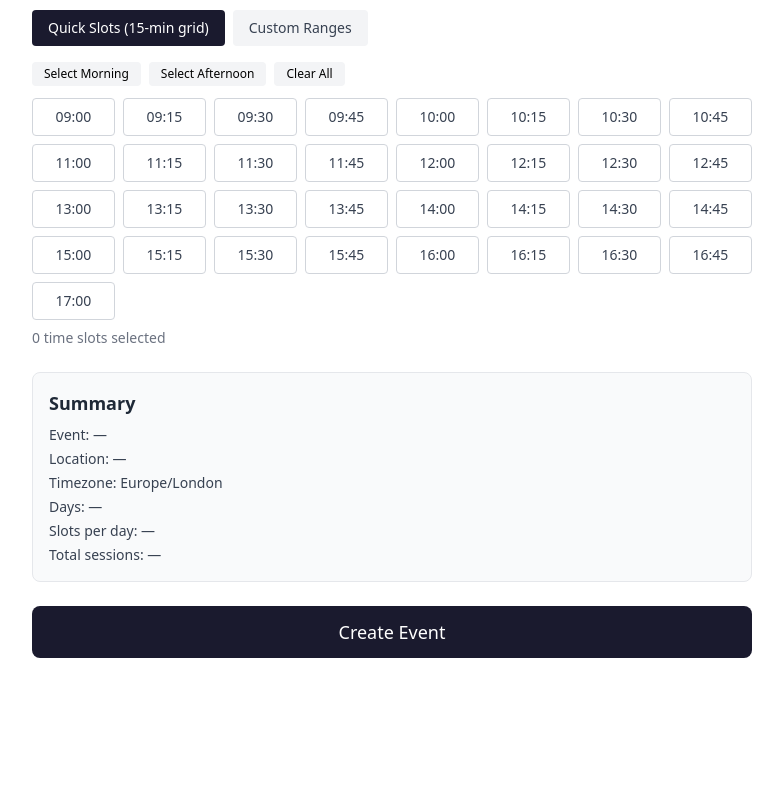
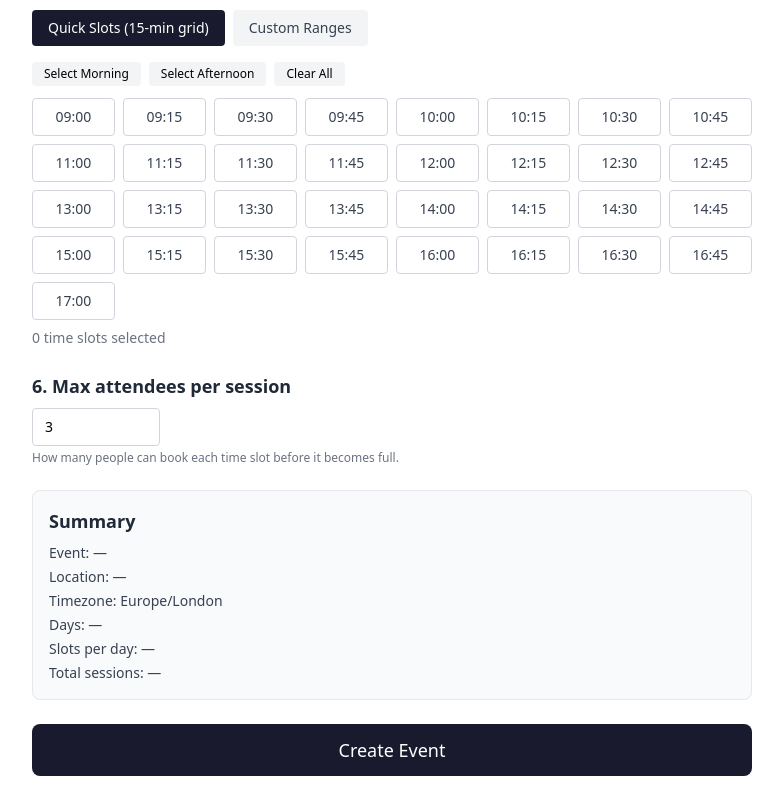
Before and after one commit to wardnc123/Career-Maze-booking, a Next.js app: page /admin/setup in a window 1280 px wide. Shown: the part 673-1473 px from the top of the page, without its empty margins (248-1031 px from the left). Before the commit the page ends 1355 px from the top, so only its background shows below. Built offline with nearby package versions, Linux system fonts and the light colour scheme.

Commit message:
Add max attendees field to event creation page

```diff
--- a/src/app/admin/setup/page.tsx
+++ b/src/app/admin/setup/page.tsx
@@ -51,6 +51,7 @@ function AdminSetupContent() {
   const [selectedSlots, setSelectedSlots] = useState<Set<string>>(new Set());
   const [slotMode, setSlotMode] = useState<'quick' | 'custom'>('quick');
   const [customRanges, setCustomRanges] = useState<Array<{ start: string; end: string }>>([]);
+  const [maxAttendees, setMaxAttendees] = useState(3);
   const [pageState, setPageState] = useState<PageState>('form');
   const [resultMessage, setResultMessage] = useState('');
   const [errorMessage, setErrorMessage] = useState('');
@@ -108,7 +109,7 @@ function AdminSetupContent() {
       const res = await fetch('/api/admin/setup', {
         method: 'POST',
         headers: { 'Content-Type': 'application/json' },
-        body: JSON.stringify({ title: title.trim(), location: location.trim(), timezone, dates: getDatesInRange(startDate, endDate), timeSlots, programId }),
+        body: JSON.stringify({ title: title.trim(), location: location.trim(), timezone, dates: getDatesInRange(startDate, endDate), timeSlots, programId, maxAttendees }),
       });
       const data = await res.json();
       if (res.ok) {
@@ -280,6 +281,19 @@ function AdminSetupContent() {
           )}
         </section>
 
+        {/* Max Attendees */}
+        <section className="mb-6">
+          <h3 className="text-lg font-semibold text-gray-800 mb-2">6. Max attendees per session</h3>
+          <input
+            type="number"
+            min="1"
+            value={maxAttendees}
+            onChange={(e) => setMaxAttendees(Math.max(1, Number(e.target.value)))}
+            className="border border-gray-300 rounded px-3 py-2 text-sm focus:outline-none focus:ring-2 focus:ring-blue-500 w-32"
+          />
+          <p className="text-xs text-gray-500 mt-1">How many people can book each time slot before it becomes full.</p>
+        </section>
+
         {/* Summary */}
         <section className="mb-6 bg-gray-50 rounded-lg p-4 border border-gray-200">
           <h3 className="text-lg font-semibold text-gray-800 mb-2">Summary</h3>
--- a/src/app/api/admin/setup/route.ts
+++ b/src/app/api/admin/setup/route.ts
@@ -11,15 +11,15 @@ export async function GET() {
 export async function POST(request: NextRequest) {
   await ensureLoaded();
 
-  let body: { title?: string; location?: string; timezone?: string; dates?: string[]; timeSlots?: string[]; programId?: string };
+  let body: { title?: string; location?: string; timezone?: string; dates?: string[]; timeSlots?: string[]; programId?: string; maxAttendees?: number };
   try { body = await request.json(); } catch { return NextResponse.json({ error: 'Invalid JSON' }, { status: 400 }); }
 
-  const { title, location, timezone, dates, timeSlots, programId } = body;
+  const { title, location, timezone, dates, timeSlots, programId, maxAttendees } = body;
   if (!title || typeof title !== 'string' || !title.trim()) return NextResponse.json({ error: 'Event title is required' }, { status: 400 });
   if (!dates || !Array.isArray(dates) || dates.length === 0) return NextResponse.json({ error: 'At least one date is required' }, { status: 400 });
   if (!timeSlots || !Array.isArray(timeSlots) || timeSlots.length === 0) return NextResponse.json({ error: 'At least one time slot is required' }, { status: 400 });
 
-  const { event, sessions } = createEvent(title.trim(), dates, timeSlots, (location || '').trim(), (timezone || 'Europe/London').trim(), programId || 'default-career-maze');
+  const { event, sessions } = createEvent(title.trim(), dates, timeSlots, (location || '').trim(), (timezone || 'Europe/London').trim(), programId || 'default-career-maze', maxAttendees || 3);
 
   // Persist to Postgres
   try {
```
